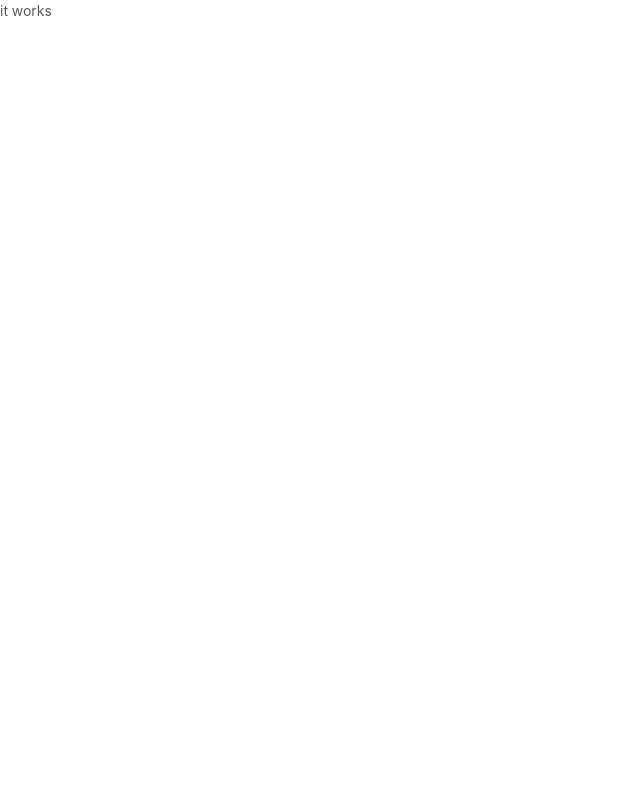
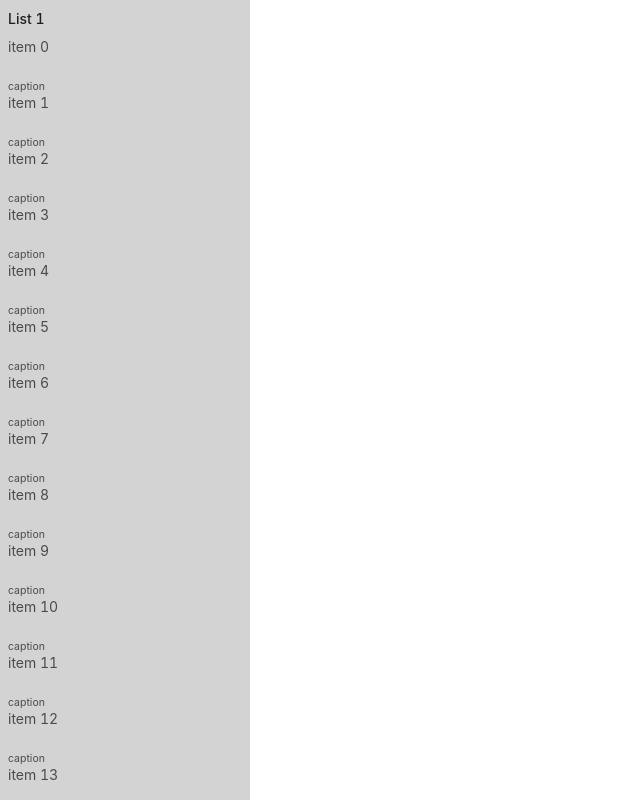
Before and after one commit to lenconda/sigma_web, a React app: page / in a window 1280 px wide. Shown: the top 800 px of the page, without its empty margins (0-640 px from the left). Built offline with nearby package versions, Linux system fonts and the light colour scheme.

Commit message:
feat: test draggable list

```diff
--- a/package.json
+++ b/package.json
@@ -27,6 +27,7 @@
     "@types/moment": "^2.13.0",
     "@types/node": "12.0.10",
     "@types/react": "16.7.22",
+    "@types/react-beautiful-dnd": "^13.0.0",
     "@types/react-dom": "16.0.11",
     "@types/react-router": "^5.0.3",
     "@types/react-router-dom": "^4.3.4",
@@ -75,6 +76,7 @@
     "numeral": "^2.0.6",
     "query-string": "^6.8.1",
     "react": "^16.8.6",
+    "react-beautiful-dnd": "^13.0.0",
     "react-dom": "^16.8.6",
     "react-router": "^5.0.1",
     "react-router-dom": "^5.0.1",
--- a/src/App.tsx
+++ b/src/App.tsx
@@ -1,10 +1,12 @@
 import React from 'react';
 // import styles from './App.less';
+
+import NoteCard from './components/NoteCard';
 
 const App: React.FC = () => {
   return (
     <>
-      it works
+      <NoteCard />
     </>
   );
 };
--- /dev/null
+++ b/src/components/NoteCard/index.less
@@ -0,0 +1,7 @@
+.parent {
+  display: flex;
+}
+
+.half {
+  flex: 1;
+}
--- /dev/null
+++ b/src/components/NoteCard/index.tsx
@@ -0,0 +1,95 @@
+import React from 'react';
+import TaskItem from '../TaskItem';
+import { DragDropContext, Droppable, Draggable } from 'react-beautiful-dnd';
+import './index.less';
+
+interface Item {
+  id: string;
+  content: string;
+}
+
+const getItems = (count, offset = 0) => Array.from({ length: count }, (v, k) => k).map(k => ({
+  id: `item-${k + offset}`,
+  content: `item ${k + offset}`,
+}));
+
+const reorder = (list: Item[], startIndex, endIndex): Item[] => {
+  const result = Array.from(list);
+  const [removed] = result.splice(startIndex, 1);
+  result.splice(endIndex, 0, removed);
+
+  return result;
+};
+
+const grid = 8;
+
+const getItemStyle = (isDragging, draggableStyle) => ({
+  // styles we need to apply on draggables
+  ...draggableStyle,
+});
+
+const getListStyle = isDraggingOver => ({
+  background: isDraggingOver ? 'lightblue' : 'lightgrey',
+  padding: grid,
+  width: 250,
+});
+
+export default () => {
+  const [state, setState] = React.useState<Item[]>(getItems(30));
+
+  const onDragEnd = result => {
+    const { source, destination } = result;
+
+    // dropped outside the list
+    if (!destination) {
+      return;
+    }
+
+    const currentList = reorder(state, source.index, destination.index);
+    setState(currentList);
+  };
+
+  return (
+    <DragDropContext onDragEnd={onDragEnd}>
+      <div className="parent">
+        <Droppable droppableId="droppable1">
+          {
+            (provided, snapshot) => (
+              <div
+                className="half"
+                ref={provided.innerRef}
+                style={getListStyle(snapshot.isDraggingOver)}
+              >
+                <h4>List 1</h4>
+                {
+                  state.map((item, index) => (
+                    <Draggable key={item.id} draggableId={item.id} index={index}>
+                      {
+                        (provided, snapshot) => (
+                          <div
+                            ref={provided.innerRef}
+                            {...provided.draggableProps}
+                            {...provided.dragHandleProps}
+                            style={getItemStyle(
+                              snapshot.isDragging,
+                              provided.draggableProps.style,
+                            )}
+                          >
+                            <TaskItem
+                              isDragging={snapshot.isDragging}
+                              name={item.content}
+                            />
+                          </div>
+                        )
+                      }
+                    </Draggable>
+                  ))
+                }
+              </div>
+            )
+          }
+        </Droppable>
+      </div>
+    </DragDropContext>
+  );
+};
--- /dev/null
+++ b/src/components/TaskItem/index.less
@@ -0,0 +1,7 @@
+.list-item {
+  padding: 8px;
+  background-color: white;
+  box-shadow: 1px 1px 4px rgba(0, 0, 0, .3);
+  margin: 8px;
+  cursor: pointer;
+}
--- /dev/null
+++ b/src/components/TaskItem/index.tsx
@@ -0,0 +1,16 @@
+import React from 'react';
+import './index.less';
+
+interface TaskItemProps {
+  name: string;
+  isDragging: boolean;
+}
+
+export default React.forwardRef(({ name, isDragging }: TaskItemProps, ref) => (
+  <div ref={ref as any} className="list-item">
+    <p>{name}</p>
+    {
+      !isDragging && <sub>caption</sub>
+    }
+  </div>
+));
```
Also changed, not shown: 1 other file (tests, documents, lock files or other folders).
